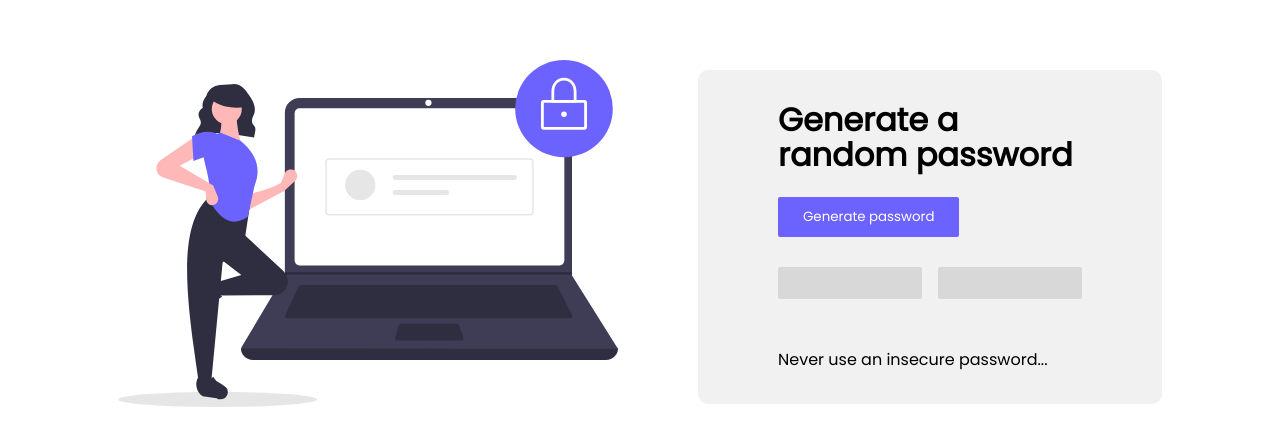
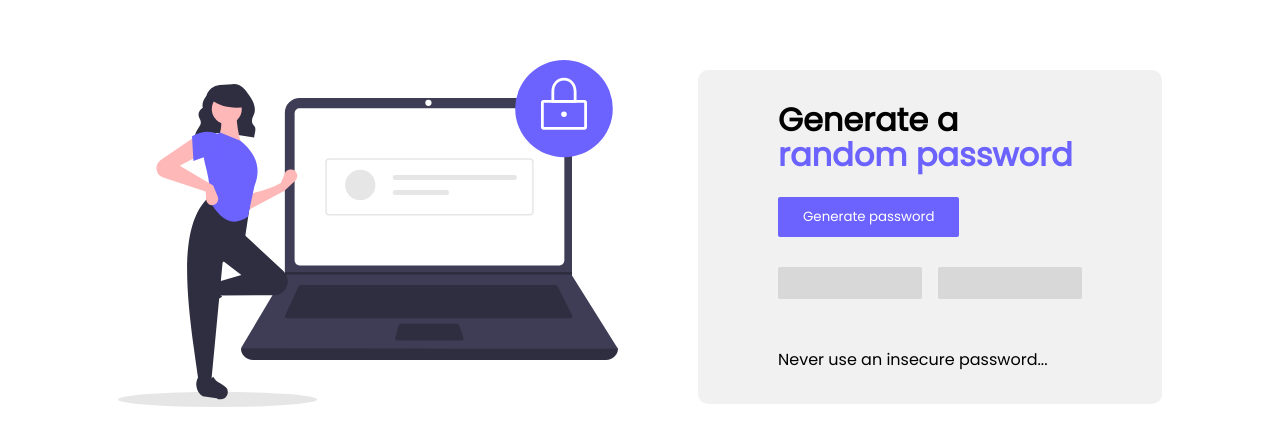
Before and after one commit to dombutdiff/random-password-generator, a plain HTML site: page index.html in a window 1280 px wide. Shown: the part 163-608 px from the top of the page. Drawn offline with nearby package versions, Linux system fonts and the light colour scheme.

Commit message:
Update index.css

```diff
--- a/index.css
+++ b/index.css
@@ -40,8 +40,7 @@
 }
 .info span {
     display: block;
-    /* color: #6C63FF; */
-    color: black;
+    color: #6C63FF;
 }
 
 .description {
```
